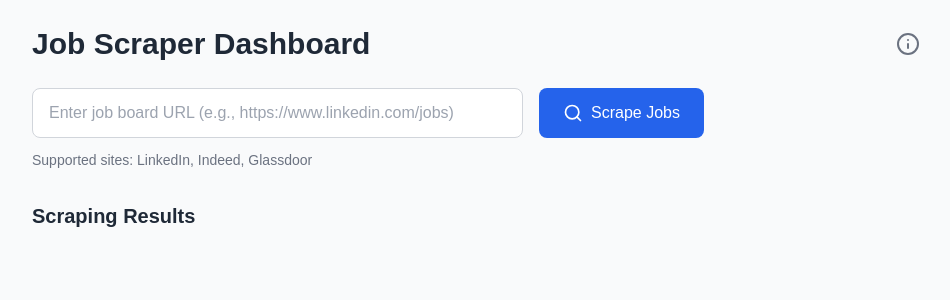
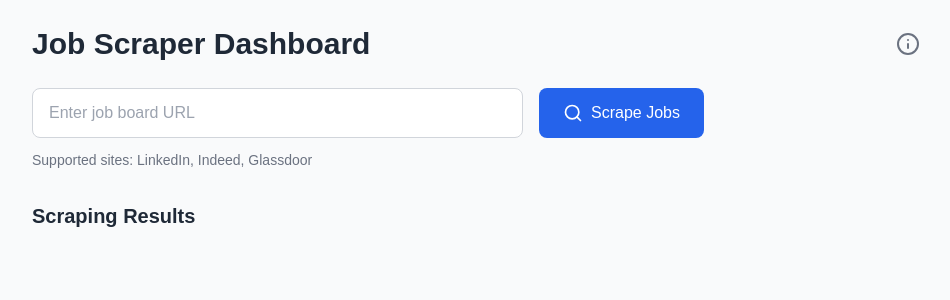
Before and after one commit to anandspaces/next-job-scraper, a Next.js app: page /scraper in a window 1280 px wide. Shown: the top 300 px of the page, without its empty margins (160-1110 px from the left). Built offline with nearby package versions, Linux system fonts and the light colour scheme.

Commit message:
updated placeholder

```diff
--- a/src/app/components/ScraperForm.jsx
+++ b/src/app/components/ScraperForm.jsx
@@ -47,7 +47,7 @@ export default function ScraperForm({ onScrape }) {
         <div className="flex-1 relative">
           <input
             type="url"
-            placeholder="Enter job board URL (e.g., https://www.linkedin.com/jobs)"
+            placeholder="Enter job board URL"
             value={url}
             onChange={(e) => {
               setUrl(e.target.value);
```
